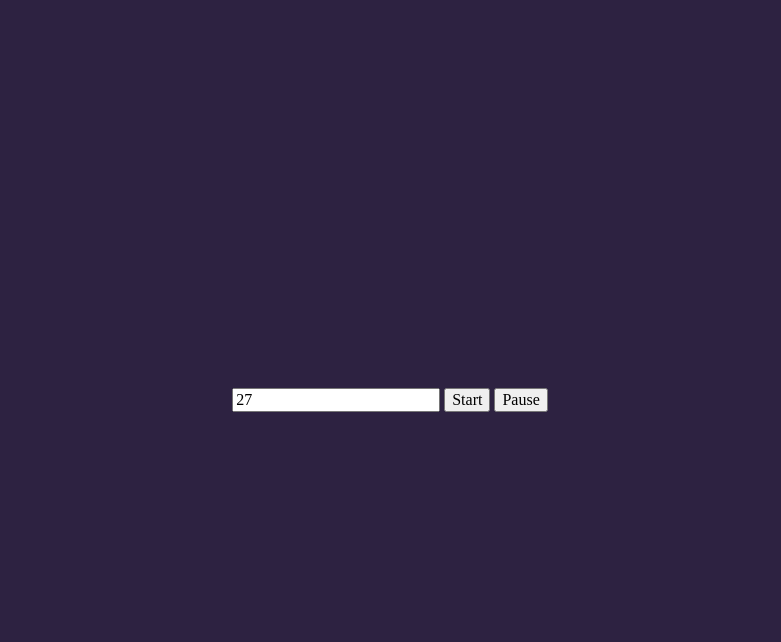
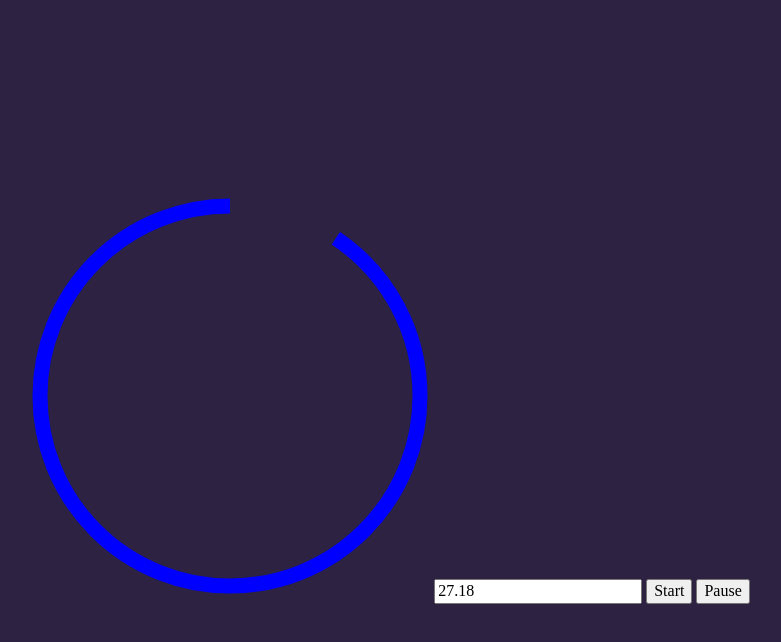
Before and after one commit to michalsamulak/JS_timer, a website built with webpack: page src/pages/index.html in a window 1280 px wide. Both pictures are taken after a click on the button "Start". Shown: the whole page, without its empty margins (250-1031 px from the left). Built offline with nearby package versions, Linux system fonts and the light colour scheme.

Commit message:
setup svg clock circle

```diff
--- a/src/js/Timer.js
+++ b/src/js/Timer.js
@@ -15,10 +15,10 @@ class Timer {
 
   start = () => {
     if (this.onStart) {
-      this.onStart();
+      this.onStart(this.timeRemaining);
     }
     this.tick();
-    this.interval = setInterval(this.tick, 1000);
+    this.interval = setInterval(this.tick, 20);
   };
 
   pause = () => {
@@ -34,9 +34,9 @@ class Timer {
       }
     }
     else {
-      this.timeRemaining = this.timeRemaining - 1;
+      this.timeRemaining = this.timeRemaining - .02;
       if (this.onTick) {
-        this.onTick();
+        this.onTick(this.timeRemaining);
       }
     }
   };
@@ -46,7 +46,7 @@ class Timer {
   }
 
   set timeRemaining(time) {
-    this.durationInput.value = time;
+    this.durationInput.value = time.toFixed(2);
   }
 }
 
--- a/src/js/index.js
+++ b/src/js/index.js
@@ -10,15 +10,26 @@ import Timer from "./Timer";
 const durationInput = document.querySelector(".duration");
 const startBtn = document.querySelector(".btn-start");
 const pauseBtn = document.querySelector(".btn-pause");
+const cirlce = document.querySelector(".clock_circle");
+
+const perimeter = cirlce.getAttribute('r') * 2 * Math.PI;
+cirlce.setAttribute('stroke-dasharray', perimeter);
+console.log(perimeter);
+
+let duration;
 const timer = new Timer(durationInput, startBtn, pauseBtn, {
-  onStart() {
-    console.log('Timer started');
+  onStart(totalDuration) {
+    duration = totalDuration;
   },
 
-  onTick() {
-    console.log('Timer ticked');
+  onTick(timeRemaining) {
+    cirlce.setAttribute('stroke-dashoffset',
+      perimeter * timeRemaining / duration - perimeter
+    );
+
   },
   onComplete() {
-    console.log('Timer finish');
+    //let fin =
+    durationInput.value = "30";
   }
 });
--- a/src/pages/index.html
+++ b/src/pages/index.html
@@ -146,7 +146,18 @@
   </head>
   <body>
     <main>
-      <input type="number" class="duration" value="30"/>
+      <svg height="400" width="400">
+        <circle class="clock_circle"
+          r="190"
+          cx="200"
+          cy="200"
+          fill="transparent"
+          stroke="blue"
+          stroke-width="15"
+          transform="rotate(-90 200 200)"
+        />
+      </svg>
+      <input type="number" class="duration" value="30" />
       <button class="btn-start">Start</button>
       <button class="btn-pause">Pause</button>
     </main>
```
Also changed, not shown: src/scss/main.scss (line endings or trailing spaces).
